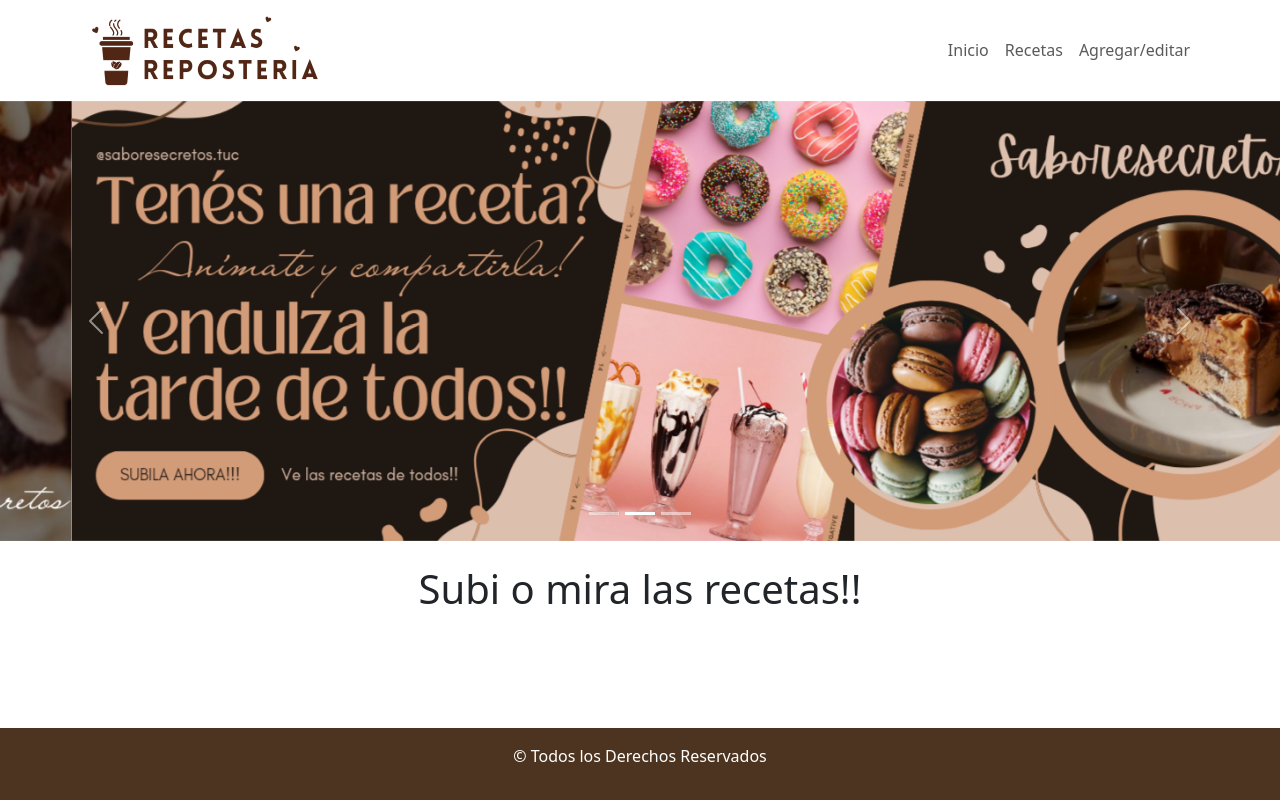
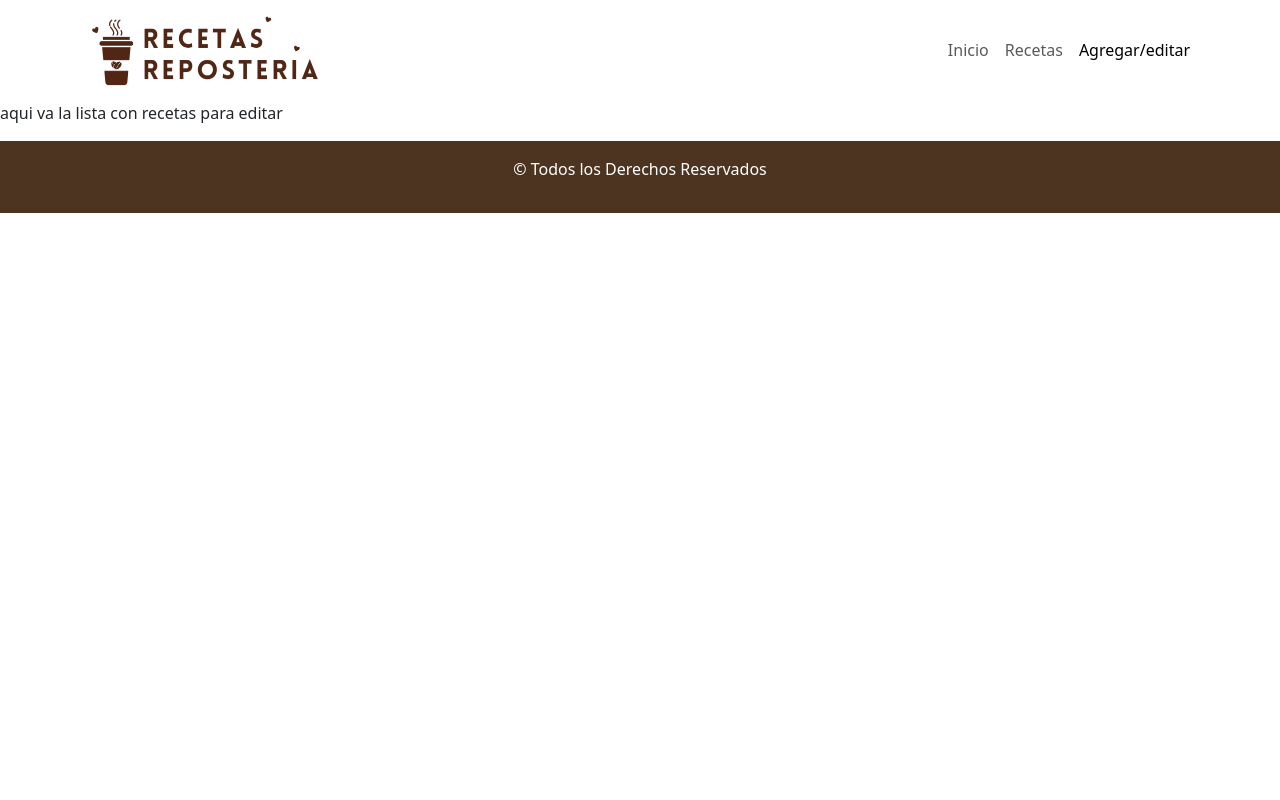
Before and after one commit to suarezagustina/RollingRecetas, a React (Vite) app: page /creador in a window 1280 px wide. Built offline with nearby package versions, Linux system fonts and the light colour scheme.

Commit message:
agregue las rutas correspondientes

```diff
--- a/package.json
+++ b/package.json
@@ -11,9 +11,11 @@
   },
   "dependencies": {
     "bootstrap": "^5.3.3",
+    "bootstrap-icons": "^1.11.3",
     "react": "^18.2.0",
     "react-bootstrap": "^2.10.1",
-    "react-dom": "^18.2.0"
+    "react-dom": "^18.2.0",
+    "react-router-dom": "^6.22.1"
   },
   "devDependencies": {
     "@types/react": "^18.2.55",
--- a/src/App.jsx
+++ b/src/App.jsx
@@ -3,15 +3,26 @@ import 'bootstrap/dist/css/bootstrap.min.css';
 import Footer from './components/common/Footer'
 import Menu from './components/common/Menu'
 import Inicio from './components/pages/Inicio';
+import Error404 from './components/pages/Error404';
+import Formulario from './components/pages/Formulario';
+import Creador from './components/pages/Creador';
+import { BrowserRouter, Routes, Route } from 'react-router-dom';
 
 function App() {
 
   return (
-    <>
-    <Menu></Menu>
-    <Inicio></Inicio>
-    <Footer></Footer>
-    </>
+   <BrowserRouter>
+   <Menu></Menu>
+   <Routes>
+    <Route exact path='/' element={<Inicio></Inicio>}></Route>
+    <Route exact path='/creador' element={<Creador></Creador>}></Route>
+    <Route exact path='/creador/editareceta' element={<Creador></Creador>}></Route>
+    <Route exact path='/creador/creareceta' element={<Creador></Creador>}></Route>
+    <Route exact path='/error404' element={<Error404></Error404>}></Route>
+    <Route path='*' element={<Error404></Error404>}></Route>
+   </Routes>
+   <Footer></Footer>
+   </BrowserRouter>
   )
 }
 
--- a/src/components/common/Menu.jsx
+++ b/src/components/common/Menu.jsx
@@ -1,19 +1,20 @@
 import {Navbar, Container, Nav} from 'react-bootstrap'
 import logo from "../../assets/logoinicio.png"
+import {Link, NavLink} from "react-router-dom"
 
 const Menu = () => {
     return (
   <Navbar expand="lg" className="bg-white">
   <Container>
-    <Navbar.Brand href="#home">
+    <Navbar.Brand as={Link} to="/">
     <img src={logo} className='img-fluid object-fit-cover' id='logonav' alt="logo de sabores secretos" />
     </Navbar.Brand>
     <Navbar.Toggle aria-controls="basic-navbar-nav" />
     <Navbar.Collapse id="basic-navbar-nav">
       <Nav className="ms-auto">
-        <Nav.Link href="#home">Inicio</Nav.Link>
-        <Nav.Link href="#link">Recetas</Nav.Link>
-        <Nav.Link href="#link">Agregar/editar</Nav.Link>
+        <NavLink end className="nav-link" to="/">Inicio</NavLink>
+        <NavLink end className="nav-link" to="/Error404">Recetas</NavLink>
+        <NavLink end className="nav-link" to="/creador">Agregar/editar</NavLink>
       </Nav>
     </Navbar.Collapse>
   </Container>
--- /dev/null
+++ b/src/components/pages/Creador.jsx
@@ -0,0 +1,11 @@
+
+
+const Creador = () => {
+    return (
+        <>
+            <p>aqui va la lista con recetas para editar</p>
+        </>
+    );
+};
+
+export default Creador;
--- /dev/null
+++ b/src/components/pages/Error404.jsx
@@ -0,0 +1,11 @@
+
+
+const Error404 = () => {
+    return (
+        <div>
+            <p>error404</p>
+        </div>
+    );
+};
+
+export default Error404;
--- /dev/null
+++ b/src/components/pages/Formulario.jsx
@@ -0,0 +1,10 @@
+
+const Form = () => {
+    return (
+        <>
+            <p>aqui va el formulario para agregar la receta</p>
+        </>
+    );
+};
+
+export default Form;
```
Also changed, not shown: 1 other file (tests, documents, lock files or other folders).
